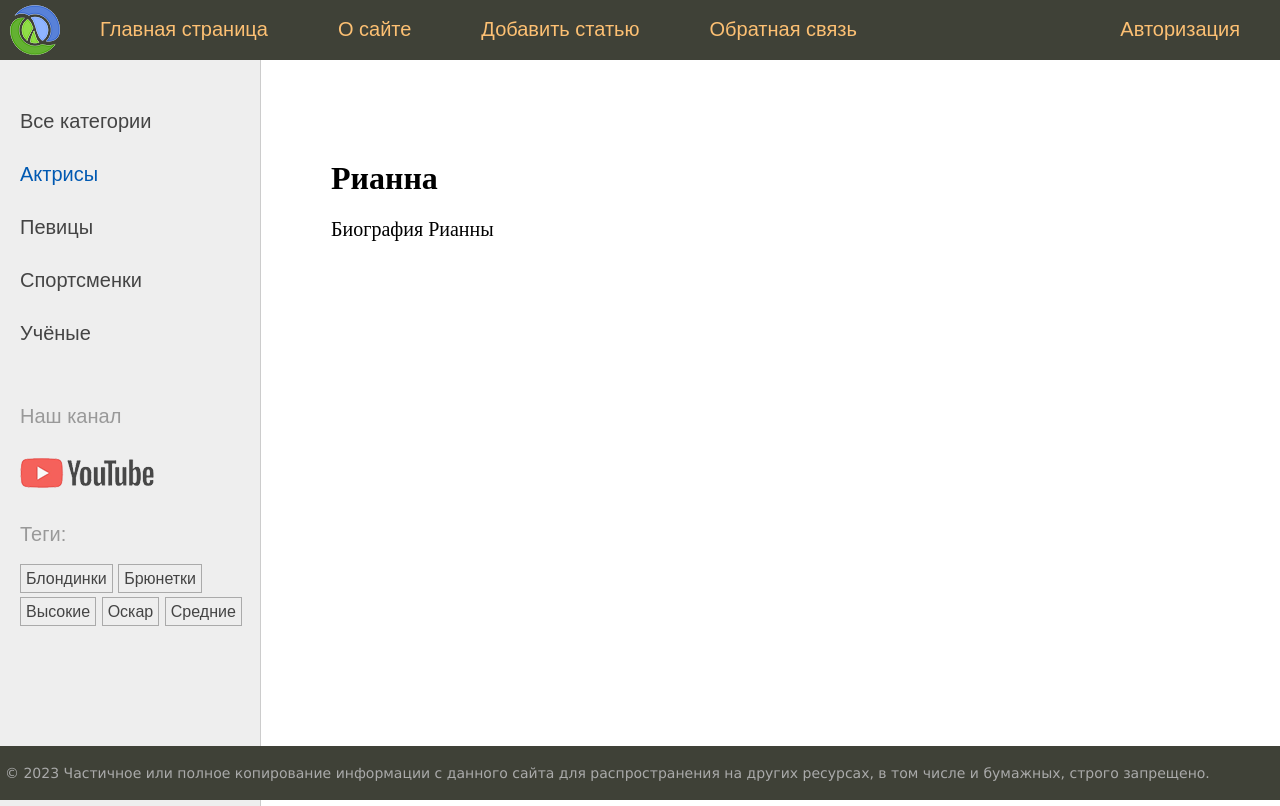
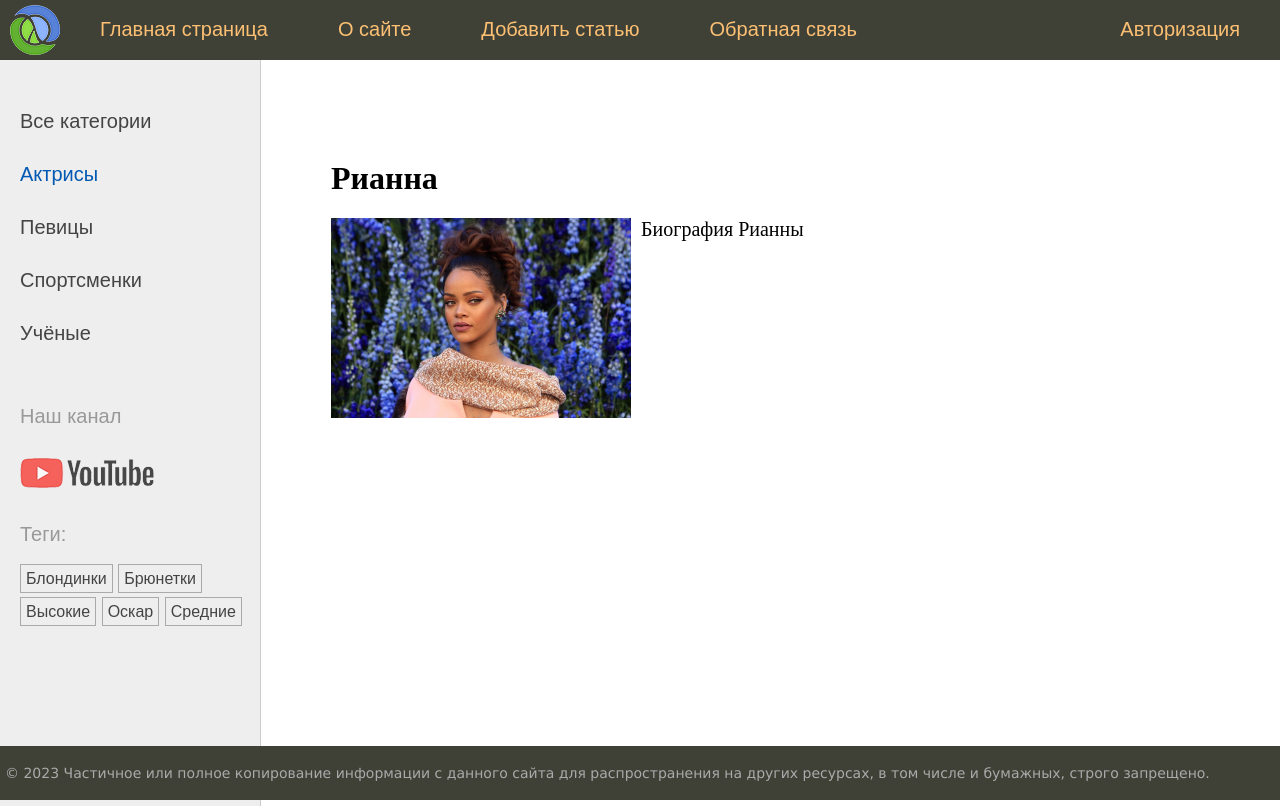
Before and after one commit to yura702007/projectDjango, a Django app: page /post/rianna/ in a window 1280 px wide. Run offline with Django 4.2, Linux system fonts and the light colour scheme; data comes from the database, SQL or seed files in the repository.

Commit message:
bug fix photo.url in template

```diff
--- a/sitewomen/women/templates/women/post.html
+++ b/sitewomen/women/templates/women/post.html
@@ -20,8 +20,8 @@
 
 <h1>{{ post.title }}</h1>
 
-{% if post.foto %}
-<p><img class="img-article-left" src="{{ post.foto.url }}"></p>
+{% if post.photo %}
+<p><img class="img-article-left" src="{{ post.photo.url }}"></p>
 {% endif %}
 
 {{ post.content|linebreaks}}
```
